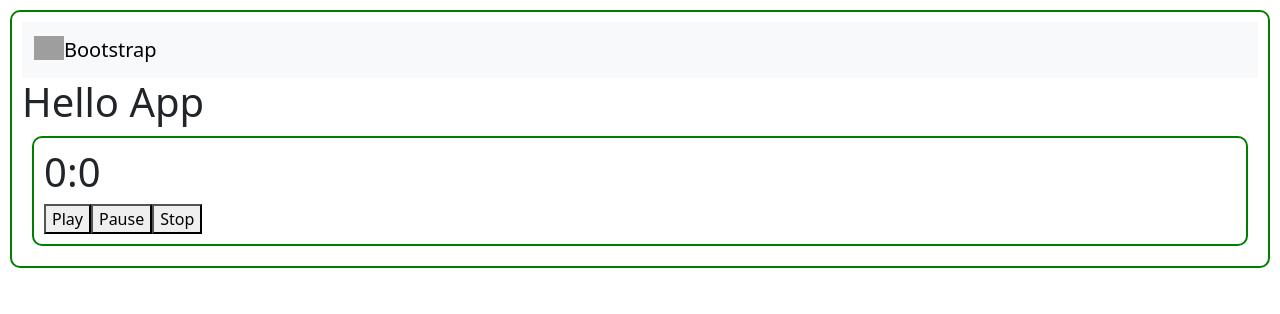
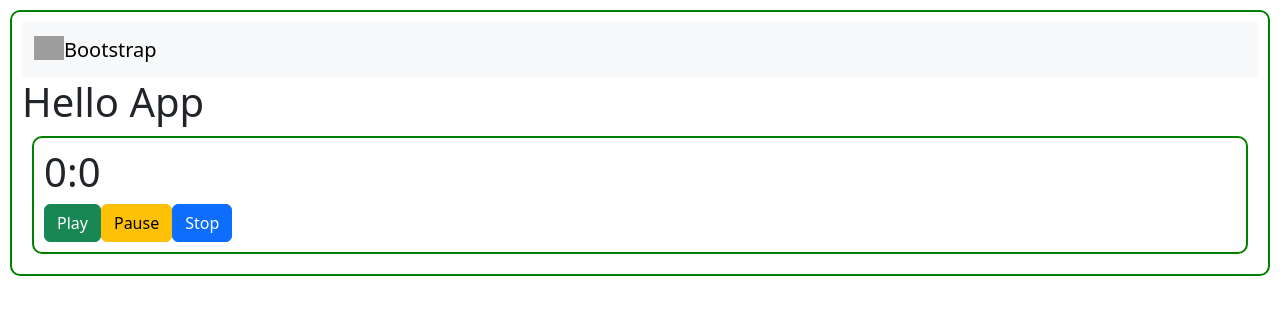
Before and after one commit to edupoly/twb2reactapp, a React (Vite) app: page / in a window 1280 px wide. Shown: the top 314 px of the page. Built offline with nearby package versions, Linux system fonts and the light colour scheme; grey boxes are pictures that could not be loaded.

Commit message:
livebuild

```diff
--- a/src/Stopwatch.jsx
+++ b/src/Stopwatch.jsx
@@ -33,6 +33,7 @@ function Stopwatch() {
         onClick={() => {
           play();
         }}
+        className="btn btn-success"
       >
         Play
       </button>
@@ -40,10 +41,12 @@ function Stopwatch() {
         onClick={() => {
           pause();
         }}
+        className="btn btn-warning"
       >
         Pause
       </button>
       <button
+        className="btn btn-primary"
         onClick={() => {
           stop();
         }}
```
